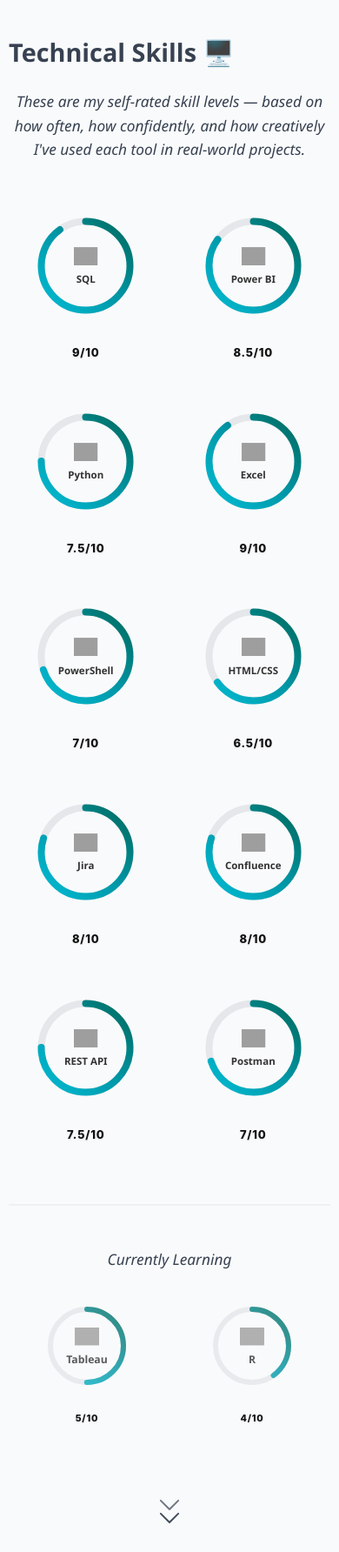
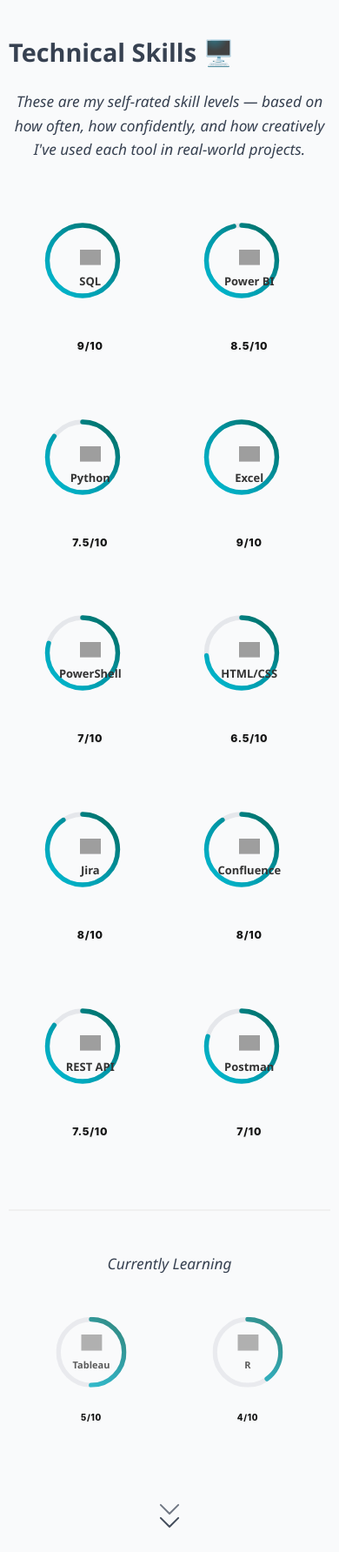
Before and after one commit to holygrail0063/akash-portfolio, a Flask app: page / in a window 390 px wide. Shown: the part 1098-2882 px from the top of the page at 87% size. Run offline with Flask 2, Linux system fonts and the light colour scheme; some libraries are stand-ins or nearby versions; grey boxes are pictures that could not be loaded.

Commit message:
Update style.css

```diff
--- a/static/style.css
+++ b/static/style.css
@@ -826,26 +826,41 @@
 /* Responsive Design */
 @media (max-width: 768px) {
     .skill-grid {
-        grid-template-columns: repeat(auto-fit, minmax(120px, 1fr));
+        grid-template-columns: repeat(2, 1fr);
         gap: 20px;
-    }
-
-    .learning-grid {
-        grid-template-columns: repeat(auto-fit, minmax(100px, 1fr));
-        gap: 15px;
-    }
-
-    .skill-logo {
-        width: 28px;
-        height: 28px;
+        padding: 0 10px;
+    }
+
+    .skill-item {
+        transform: scale(0.9);
+    }
+
+    .progress-ring {
+        width: 100px;
+        height: 100px;
+    }
+
+    .progress-ring-circle {
+        stroke-width: 6;
+        r: 45;  /* Adjusted radius */
+        cx: 50;  /* Adjusted center X */
+        cy: 50;  /* Adjusted center Y */
+    }
+
+    .progress-ring-circle-bg {
+        stroke-width: 6;
+        r: 45;  /* Adjusted radius */
+        cx: 50;  /* Adjusted center X */
+        cy: 50;  /* Adjusted center Y */
     }
 
     .skill-name {
-        font-size: 0.8em;
+        font-size: 0.9rem;
+        margin-top: 8px;
     }
 
     .skill-rating {
-        font-size: 0.9em;
+        font-size: 0.85rem;
     }
 }
 
```
Also changed, not shown: other parts of static/style.css (+68 -8 lines).
